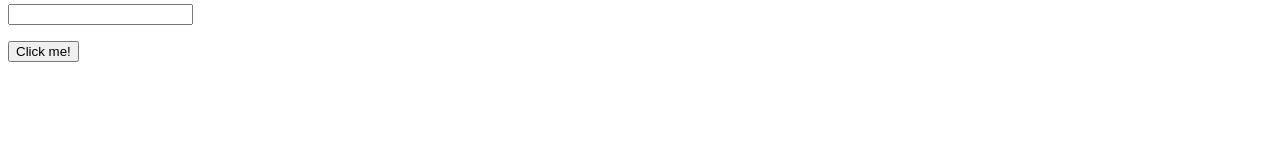
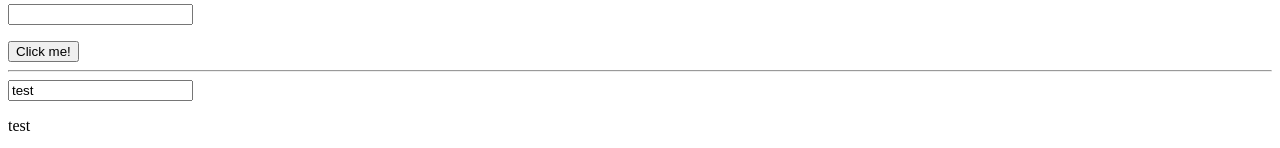
Before and after one commit to AlexandraHessen/Angular_basics, an Angular app in the folder angular-basics/: page / in a window 1280 px wide. Shown: the part 986-1134 px from the top of the page. Before the commit the page ends 1056 px from the top, so only its background shows below. Built offline with nearby package versions, Linux system fonts and the light colour scheme.

Commit message:
two way binding 1 way by my self

```diff
--- a/angular-basics/src/app/app.component.html
+++ b/angular-basics/src/app/app.component.html
@@ -38,3 +38,8 @@
 
 
 <button (click)="onClick()">Click me!</button>
+
+<hr>
+
+<input type="text" [value]="val" (input)="inputTest($event)">
+<p>{{val}}</p>
--- a/angular-basics/src/app/app.component.ts
+++ b/angular-basics/src/app/app.component.ts
@@ -14,6 +14,9 @@ export class AppComponent {
   img = "https://i0.wp.com/www.primefaces.org/wp-content/uploads/2017/09/feature-react.png?ssl=1"
 
   inputValue=""
+
+  val="test"
+
   constructor(){
     setTimeout(()=>{
       this.img="https://angular.io/assets/images/logos/angularjs/AngularJS-Shield.svg"
@@ -39,4 +42,14 @@ export class AppComponent {
     this.inputValue = str
   }
 
+  // inputTest(event:Event){
+  //   console.log(event);
+  //   this.val=event.target.value
+  // }
+
+  inputTest(event:any){
+    console.log(event);
+    this.val=event.target.value
+  }
+
 }
```
